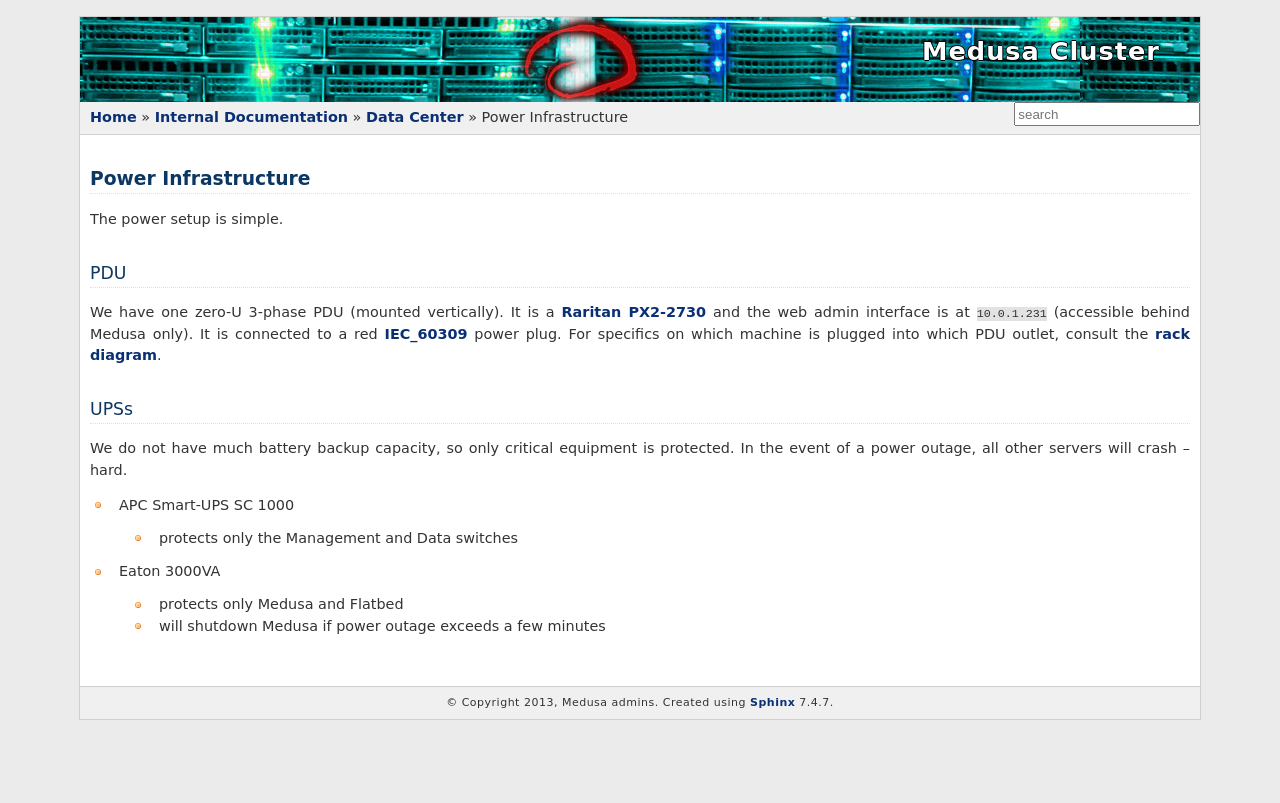
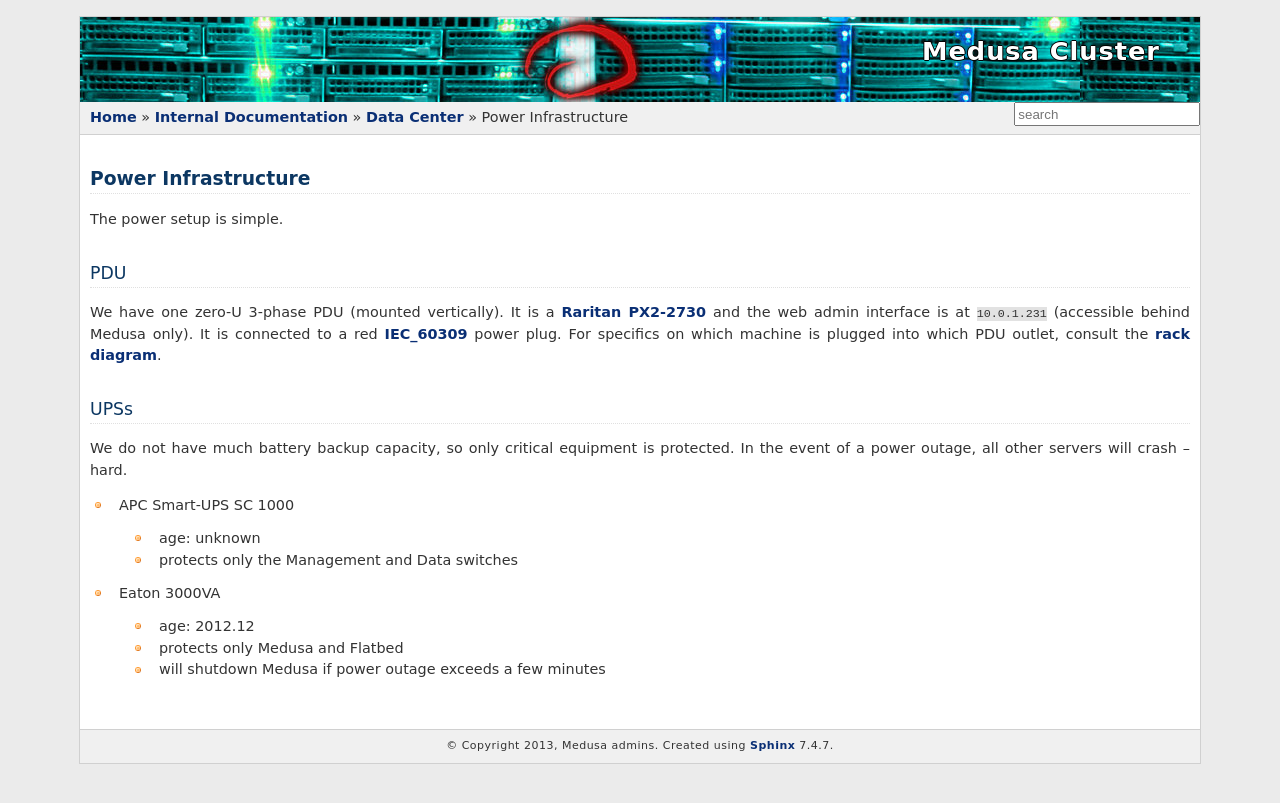
Before and after one commit to psychoinformatics-de/ipsy-docs, a Sphinx documentation site: the page built from source/internal/data_center/power.rst, in a window 1280 px wide. Shown: the top 803 px of the page. Built offline with Sphinx 7.4.7, drawn with Linux system fonts in a browser that asks for light colours; formulas are drawn with MathJax 3.

Commit message:
Add age of UPSs

```diff
--- a/source/internal/data_center/power.rst
+++ b/source/internal/data_center/power.rst
@@ -22,9 +22,11 @@ outage, all other servers will crash -- hard.
 
 * APC Smart-UPS SC 1000
 
+ - age: unknown
  - protects only the Management and Data switches
 
 * Eaton 3000VA
 
+ - age: 2012.12
  - protects only Medusa and Flatbed
  - will shutdown Medusa if power outage exceeds a few minutes
```
